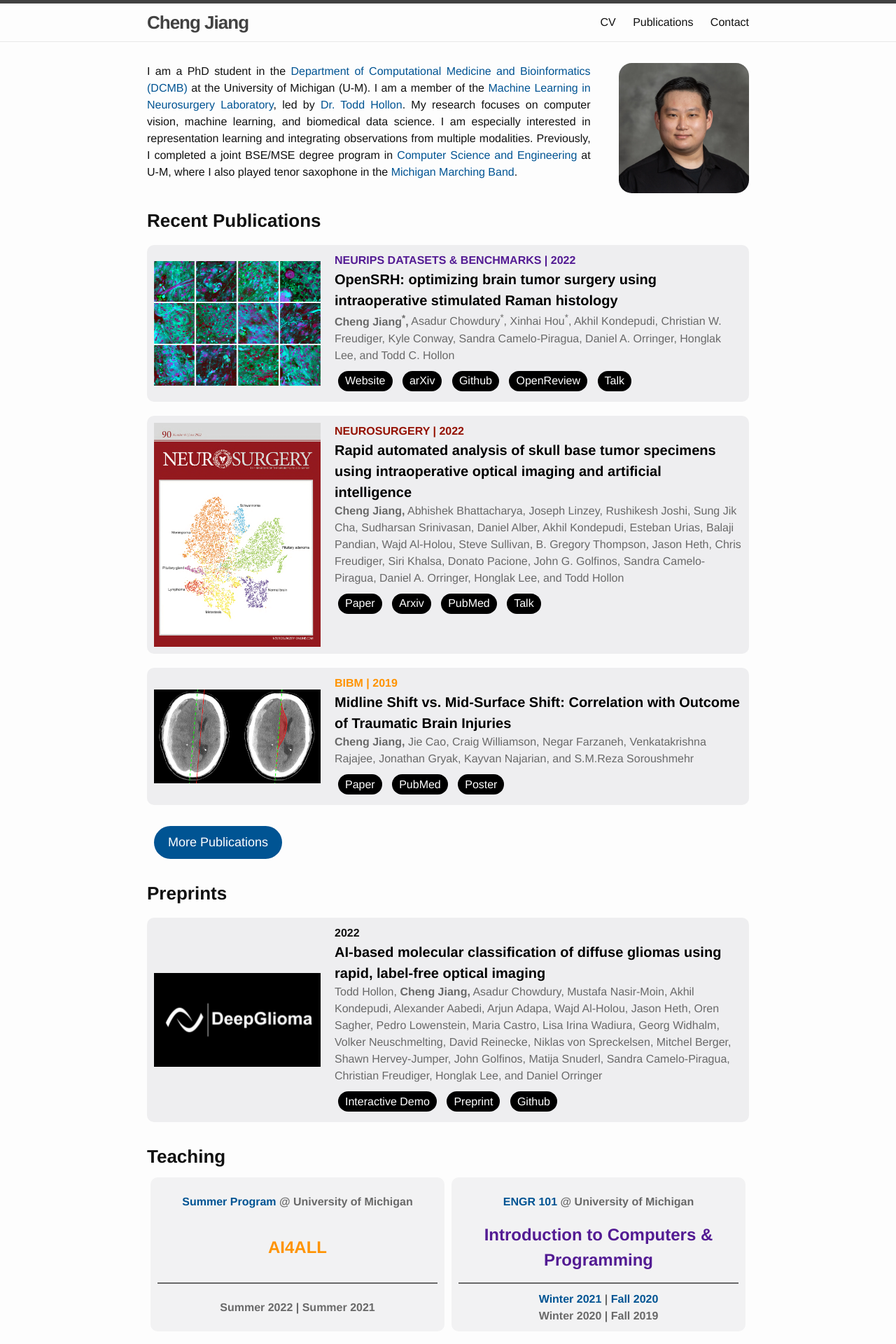
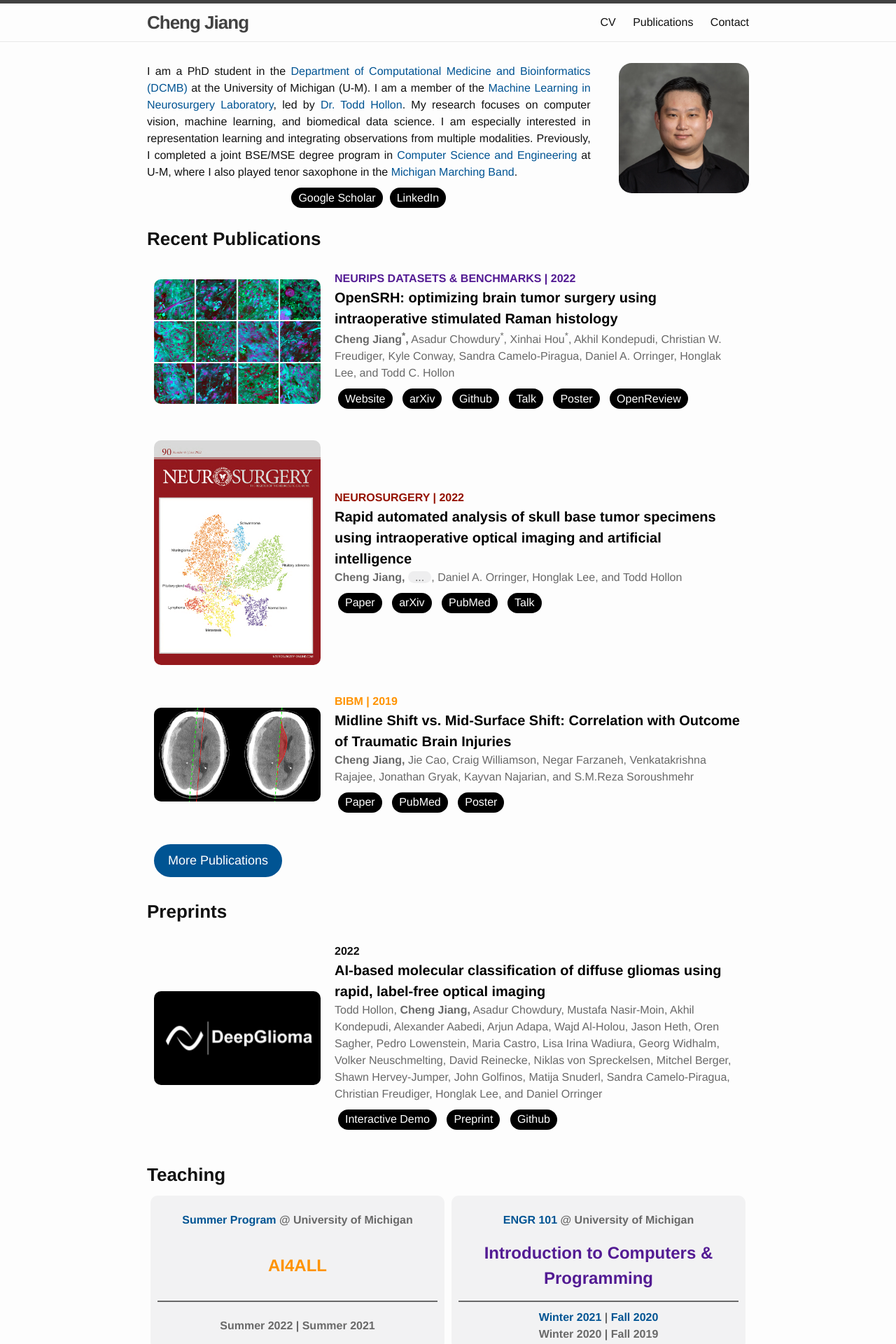
Before and after one commit to chengjia63/chengjia63.github.io, a Jekyll site: the page built from index.md, in a window 1280 px wide. Shown: the top 1920 px of the page at 70% size. Built offline with Jekyll 4.4.1, drawn with Linux system fonts in a browser that asks for light colours.

Commit message:
small layout tweaks

```diff
--- a/_data/publications.yaml
+++ b/_data/publications.yaml
@@ -16,10 +16,12 @@ jiang2022opensrh:
       link: https://arxiv.org/abs/2206.08439/
     - title: Github
       link: https://github.com/MLNeurosurg/opensrh
+    - title: Talk
+      link: https://youtu.be/H36ERdgU-nI
+    - title: Poster
+      link: /assets/posters/jiang2022opensrh.pdf
     - title: OpenReview
       link: https://openreview.net/forum?id=2N8JzuiWZ25
-    - title: Talk
-      link: https://youtu.be/H36ERdgU-nI
   recent: True
 jiang2021rapid:
   color: 941100
@@ -28,16 +30,12 @@ jiang2021rapid:
   link: /publications/jiang2021rapid
   title: "Rapid automated analysis of skull base tumor specimens using
     intraoperative optical imaging and artificial intelligence"
-  authors: "<b>Cheng Jiang,</b> Abhishek Bhattacharya, Joseph Linzey, Rushikesh
-      Joshi, Sung Jik Cha, Sudharsan Srinivasan, Daniel Alber, Akhil Kondepudi,
-      Esteban Urias, Balaji Pandian, Wajd Al-Holou, Steve Sullivan, B. Gregory
-      Thompson, Jason Heth, Chris Freudiger, Siri Khalsa, Donato Pacione, John
-      G. Golfinos, Sandra Camelo-Piragua, Daniel A. Orringer, Honglak Lee, and
+  authors: "<b>Cheng Jiang,</b> <span class='dots'>...</span>, Daniel A. Orringer, Honglak Lee, and
       Todd Hollon"
   pills:
     - title: Paper
       link: https://doi.org/10.1227/neu.0000000000001929
-    - title: Arxiv
+    - title: arXiv
       link: https://arxiv.org/abs/2108.03555
     - title: PubMed
       link: https://pubmed.ncbi.nlm.nih.gov/35343469/
--- a/_layouts/index.html
+++ b/_layouts/index.html
@@ -2,11 +2,9 @@
 layout: default
 ---
 <div class="post-content">
-
     <div class="tc-div">
         <div class="tc-col-2">
-            <p>
-                I am a PhD student in the <a
+            <p> I am a PhD student in the <a
                     href="https://medicine.umich.edu/dept/computational-medicine-bioinformatics">
                     Department of Computational Medicine and Bioinformatics (DCMB) </a>
                 at the University of Michigan (U-M). I am a member of the <a
@@ -22,6 +20,10 @@ layout: default
                 the <a href="https://www.michiganmarchingband.com">Michigan
                     Marching Band</a>.
             </p>
+            <div style="display: flex; flex-direction: row; justify-content:center; flex-wrap: wrap;">
+                <a class="pill" href="https://scholar.google.com/citations?user=T9GuTDIAAAAJ&hl=en">Google Scholar</a>
+                <a class="pill" href="https://www.linkedin.com/in/chengjia63/">LinkedIn</a>
+            </div>
         </div>
         <div class="tc-col-1">
             <img src="/assets/images/chengjia.jpg" class="tc-profile">
@@ -48,10 +50,11 @@ layout: default
             <a class="publication" href="{{ i[1].link }}">{{ i[1].title }}</a>
             <p style="color:#696969;">{{ i[1].authors }} </p>
 
+            <div>
             {% for j in i[1].pills %}
             <a class="pill" href="{{ j.link }}">{{ j.title }}</a>
             {% endfor %}
-
+            </div>
         </div>
     </div>
     {% endif %}
@@ -72,9 +75,11 @@ layout: default
                 {{ i[1].venue }}</p>
             <a class="publication" href="{{ i[1].link }}">{{ i[1].title }}</a>
             <p style="color:#696969;">{{ i[1].authors }} </p>
+            <div>
             {% for j in i[1].pills %}
             <a class="pill" href="{{ j.link }}">{{ j.title }}</a>
             {% endfor %}
+            </div>
         </div>
     </div>
     {% endif %}
--- a/_layouts/publications.html
+++ b/_layouts/publications.html
@@ -20,9 +20,11 @@ layout: default
 
             <a class="publication" href="{{ i[1].link }}">{{ i[1].title }}</a>
             <p style="color:#696969;">{{ i[1].authors }} </p>
+            <div>
             {% for j in i[1].pills %}
             <a class="pill" href="{{ j.link }}">{{ j.title }}</a>
             {% endfor %}
+            </div>
         </div>
     </div>
     {% endfor %}
@@ -38,9 +40,11 @@ layout: default
                 {{ i[1].venue }}</p>
             <a class="publication" href="{{ i[1].link }}">{{ i[1].title }}</a>
             <p style="color:#696969;">{{ i[1].authors }} </p>
+            <div>
             {% for j in i[1].pills %}
             <a class="pill" href="{{ j.link }}">{{ j.title }}</a>
             {% endfor %}
+            </div>
         </div>
     </div>
     {% endfor %}
--- a/_sass/minima/_base.scss
+++ b/_sass/minima/_base.scss
@@ -263,25 +263,13 @@ a.morepill {
     background-color: #333333;
   }
 }
-a.dots {
-    display: inline;
+span.dots {
     padding: 0 10px 0 10px;
     border-radius:100px;
-    width:40px;
-    height:16px;
-    background-color:#bbbbbc;
+    //width: 40px;
+    //height: 16px;
+    background-color:#eeeeef;
     color: #696969;
-
-    &:visited {
-    text-decoration: none;
-    color: #696969;
-    }
-
-    &:hover {
-    text-decoration: none;
-    color: #696969;
-    background-color:#cccccd;
-    }
 }
 
 /**
--- a/_sass/minima/_layout.scss
+++ b/_sass/minima/_layout.scss
@@ -452,19 +452,22 @@
 
 .pubcard .publeft {
   width: 30%;
-  background-color: #eeeef0;
   border-radius: 10px 0 0 10px;
   padding: $spacing-unit;
-  //justify-items: center;
+  justify-items: center;
+  justify-content: center;
   align-items: center;
   display: flex;
 }
 
 .pubcard .pubright {
+  display: flex;
+  flex-direction: column;
   width: 70%;
   text-align: left;
-  background-color: #eeeef0;
   border-radius: 0 10px 10px 0;
+  align-items: start;
+  justify-content: center;
 }
 
 .pubcard .pubpre {
@@ -475,15 +478,17 @@
 .pc-profile {
   width: 100%;
   //border-radius: 10px 0 0 10px;
-  //border-radius: 10px;
+  border-radius: 10px;
 }
 
 @media only screen and (max-width: $on-palm) {
   .pubcard {
     display: flex;
     flex-direction: column;
-    padding-right: $spacing-unit;
-    padding-left: $spacing-unit;
+    padding: 0px;
+    margin: calc(#{$spacing-unit} * 2) $spacing-unit;
+    box-shadow: 0 0 $spacing-unit rgba(0, 0, 0, 0.2);
+    border-radius: 15px;
   }
 
   .pubcard .publeft,
@@ -492,14 +497,12 @@
     width: 100%;
     margin-right: 0%;
     margin-left: 0%;
-    background-color: #eeeef0;
   }
 
   .pubcard .publeft {
     text-align: center;
-    margin-top: $spacing-unit;
-    margin-bottom: 0%;
-    padding: 0px;
+    margin: 0%;
+    padding: 0%;
     border-top-left-radius: 15px;
     border-top-right-radius: 15px;
     border-bottom-left-radius: 0px;
@@ -508,13 +511,13 @@
 
   .pubcard .pubright {
     text-align: left;
-    margin-top: 0%;
-    margin-bottom: $spacing-unit;
+    margin: 0%;
     padding: $spacing-unit;
     border-top-left-radius: 0px;
     border-top-right-radius: 0px;
     border-bottom-left-radius: 10px;
     border-bottom-right-radius: 10px;
+    background-color: #ffffff;
     /*
     border-top: 0px;
     border-bottom: 2px solid;
@@ -576,7 +579,6 @@
 }
 
 @media only screen and (max-width: $on-palm) {
-
   .awards,
   .industry,
   .teaching {
```
Also changed, not shown: 1 other file.
